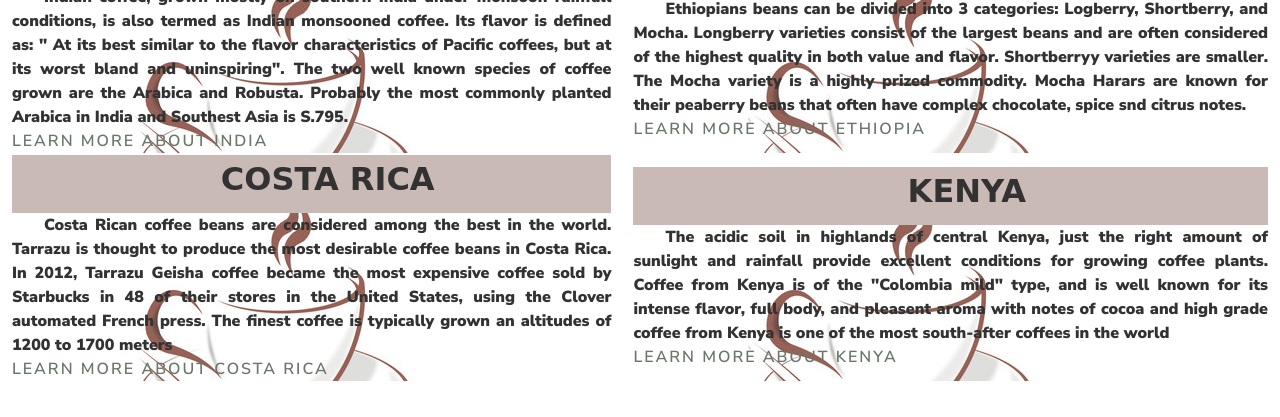
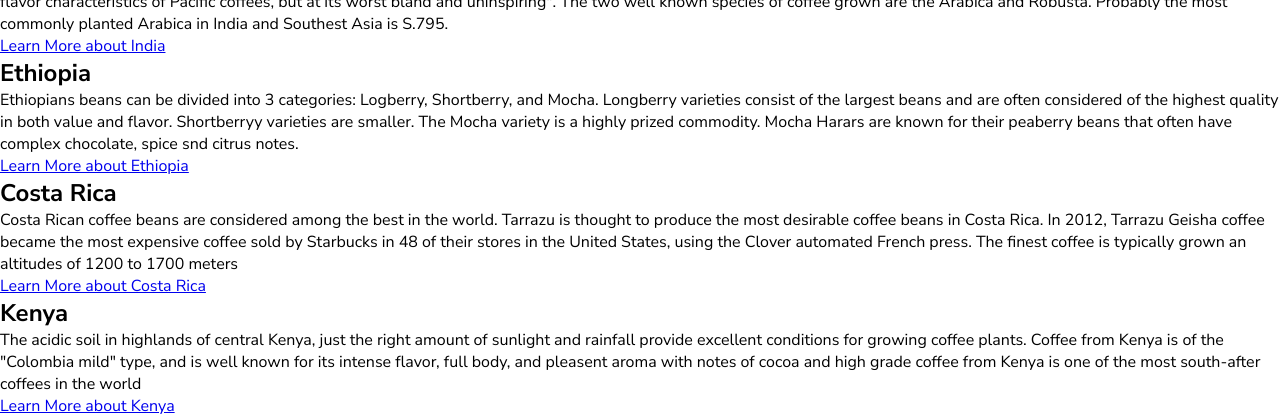
Before and after one commit to Svetulya19/CoffeeBestRegions, a plain HTML site: page src/index.html in a window 1280 px wide. Shown: the part 691-1108 px from the top of the page. Before the commit the page ends 1074 px from the top, so only its background shows below. Drawn offline with Linux system fonts and the light colour scheme; a web font is replaced by a local one.

Commit message:
coffee position initial variant

```diff
--- a/css/style.css
+++ b/css/style.css
@@ -26,45 +26,45 @@ body {
 }
 
 
-.main > table {
-    padding: 0;
-    font-family: 'Nunito Sans', sans-serif;
-}
+/*.main > table {*/
+/*    padding: 0;*/
+/*    font-family: 'Nunito Sans', sans-serif;*/
+/*}*/
 
-.main td {
-    color: black;
-    font-weight: 500;
-    padding: 0 10px;
-    text-align: justify;
-    text-indent: 32px;
-    line-height: 1.5;
-    background-image: url(../img/360_F_22876485_Kxz4K6F6blQKxdRSEUqsJey491HEqGC1.jpg) ;
-    opacity: 0.8;
-}
+/*.main td {*/
+/*    color: black;*/
+/*    font-weight: 500;*/
+/*    padding: 0 10px;*/
+/*    text-align: justify;*/
+/*    text-indent: 32px;*/
+/*    line-height: 1.5;*/
+/*    background-image: url(../img/360_F_22876485_Kxz4K6F6blQKxdRSEUqsJey491HEqGC1.jpg) ;*/
+/*    opacity: 0.8;*/
+/*}*/
 
-.main td > h2 {
-    font-family: 'Cedarville Cursive', cursive;
-    font-size: 32px;
-    font-weight: 700;
-    background-color: rgb(188 170 164 / 90);
-    padding-bottom: 10px;
-    text-align: center;
-    text-transform: uppercase;
-}
+/*.main td > h2 {*/
+/*    font-family: 'Cedarville Cursive', cursive;*/
+/*    font-size: 32px;*/
+/*    font-weight: 700;*/
+/*    background-color: rgb(188 170 164 / 90);*/
+/*    padding-bottom: 10px;*/
+/*    text-align: center;*/
+/*    text-transform: uppercase;*/
+/*}*/
 
 
-.main td > p {
-    font-weight: 900;
-}
+/*.main td > p {*/
+/*    font-weight: 900;*/
+/*}*/
 
-.main td > a {
-    color: #445544;
-    font-weight: 600;
-    text-transform: uppercase;
-    text-decoration: none;
-    letter-spacing: 2px;
+/*.main td > a {*/
+/*    color: #445544;*/
+/*    font-weight: 600;*/
+/*    text-transform: uppercase;*/
+/*    text-decoration: none;*/
+/*    letter-spacing: 2px;*/
 
-}
+/*}*/
 
 /*h2 {*/
 /*    margin-top: 0;*/
--- a/src/index.html
+++ b/src/index.html
@@ -13,9 +13,8 @@
 </div>
 
 <div class="main">
-    <table>
-        <tr>
-            <td>
+    <div class="left">
+        <div>
             <h2>Brazil</h2>
             <p>Arabica dominates both Brazil and the world as a whole with about 85% of the production;
                 robusta accounts for the remaining 30%. In Brazil, arabica production is located in the main
@@ -25,8 +24,8 @@
                 the northwestern much smaller
                 state of Espirito Santo where about 80% of the coffee is robusta.</p>
             <a href="https://en.wikipedia.org/wiki/Brazil" target="_blank">Learn More about Brazil</a>
-            </td>
-            <td>
+        </div>
+        <div>
             <h2>Colombia</h2>
             <p>Colombia has a reputation as producing mild, well balanced coffee beans. Colombia's average
                 annual coffee production of 11.5 million bags is the third total highest in the world, after Brazil
@@ -35,10 +34,8 @@
                 Germany,
                 France, Japan and Italy. Most coffee is grown in the Colombian coffee growing axis region.</p>
             <a href="https://en.wikipedia.org/wiki/Colombia" target="_blank">Learn More about Colombia</a>
-            </td>
-        </tr>
-        <tr>
-            <td>
+        </div>
+        <div>
             <h2>India</h2>
             <p>Indian coffee, grown mostly on southern India under monsoon rainfall conditions, is also termed
                 as Indian monsooned coffee. Its flavor is defined as: " At its best similar to the flavor
@@ -48,8 +45,10 @@
                 the Arabica and Robusta. Probably the most commonly planted Arabica in India and Southest Asia is
                 S.795.</p>
             <a href="https://en.wikipedia.org/wiki/India" target="_blank">Learn More about India</a>
-            </td>
-            <td>
+        </div>
+    </div>
+    <div class="right">
+        <div>
             <h2>Ethiopia</h2>
             <p>Ethiopians beans can be divided into 3 categories: Logberry, Shortberry, and Mocha. Longberry
                 varieties consist of the largest beans and are often considered of the highest quality in both value
@@ -58,10 +57,8 @@
                 Harars
                 are known for their peaberry beans that often have complex chocolate, spice snd citrus notes.</p>
             <a href="https://en.wikipedia.org/wiki/Ethiopia" target="_blank">Learn More about Ethiopia</a>
-            </td>
-        </tr>
-        <tr>
-            <td>
+        </div>
+        <div>
             <h2>Costa Rica</h2>
             <p>Costa Rican coffee beans are considered among the best in the world. Tarrazu is thought to
                 produce the most desirable coffee beans in Costa Rica. In 2012, Tarrazu Geisha coffee became the
@@ -69,8 +66,8 @@
                 expensive coffee sold by Starbucks in 48 of their stores in the United States, using the Clover
                 automated French press. The finest coffee is typically grown an altitudes of 1200 to 1700 meters</p>
             <a href="https://en.wikipedia.org/wiki/Costa_Rica" target="_blank">Learn More about Costa Rica</a>
-            </td>
-            <td>
+        </div>
+        <div>
             <h2>Kenya</h2>
             <p>The acidic soil in highlands of central Kenya, just the right amount of sunlight and rainfall
                 provide excellent conditions for growing coffee plants. Coffee from Kenya is of the "Colombia mild"
@@ -78,10 +75,10 @@
                 and
                 high grade coffee from Kenya is one of the most south-after coffees in the world</p>
             <a href="https://en.wikipedia.org/wiki/Kenya" target="_blank">Learn More about Kenya</a>
-            </td>
-        </tr>
-    </table>
         </div>
+    </div>
+</div>
+
 
 </body>
 </html>
```
Lines whose indentation alone changed are shown as unchanged.
